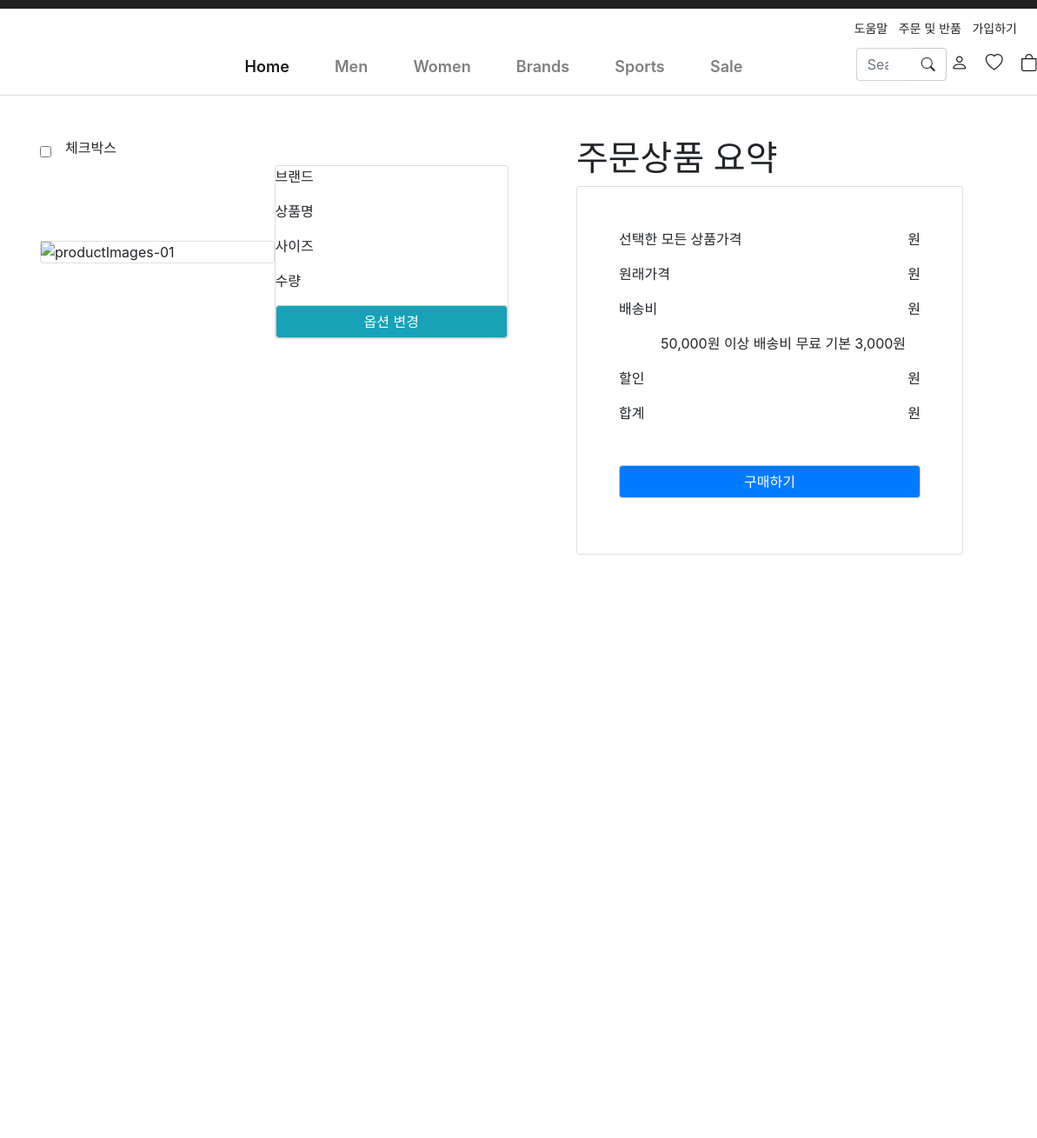
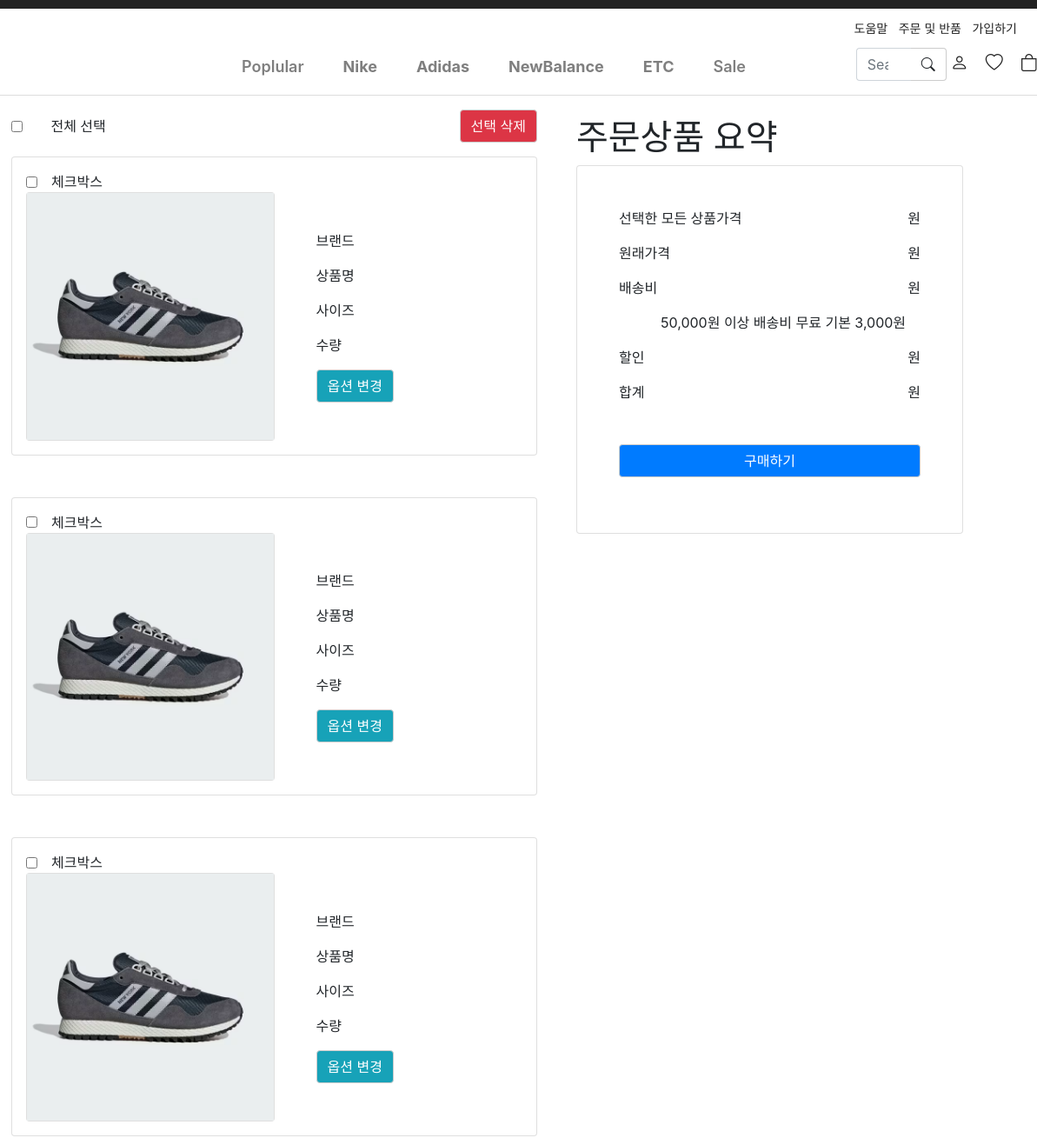
Before and after one commit to qsdcv301/ShoesShopProject, a plain HTML site: page Frontend/cart.html in a window 1280 px wide. Shown: the part 40-1349 px from the top of the page at 87% size, 87-1280 px from the left. Drawn offline with nearby package versions, Linux system fonts and the light colour scheme.

Commit message:
feat/cart.html 임시 디자인 제작 완료

```diff
--- a/Frontend/cart.html
+++ b/Frontend/cart.html
@@ -13,6 +13,7 @@
     <script src="js/bootstrap.min.js"></script>
     <script src="js/popper.min.js"></script>
     <script src="js/mainpage.js"></script>
+    <script src="js/script.js"></script>
 
     <style>
         a {
@@ -111,7 +112,9 @@
         .header-menu {
             background-color: #ddd;
             height: 500px;
-            display: none
+            display: none;
+            z-index: 999;
+
         }
 
         .btn {
@@ -132,8 +135,6 @@
 <body>
     <header>
         <div class="notice-container">
-            <span>공지사항</span>
-            <i class="bi bi-chevron-down ml-2"></i>
         </div>
         <nav class="navbar navbar-expand-lg navbar-light bg-white">
             <div class="container-fluid">
@@ -148,19 +149,19 @@
                 <div class="collapse navbar-collapse col-6 position-relative">
                     <ul class="navbar-nav mb-2 mb-lg-0 position-absolute">
                         <li class="nav-item ml-auto mr-auto">
-                            <a class="nav-link active" aria-current="page" href="#">Home</a>
+                            <a class="nav-link" href="#">Poplular</a>
                         </li>
                         <li class="nav-item ml-auto mr-auto">
-                            <a class="nav-link" href="#">Men</a>
+                            <a class="nav-link font-weight-bold" href="#">Nike</a>
                         </li>
                         <li class="nav-item ml-auto mr-auto">
-                            <a class="nav-link" href="#">Women</a>
+                            <a class="nav-link font-weight-bold" href="#">Adidas</a>
                         </li>
                         <li class="nav-item ml-auto mr-auto">
-                            <a class="nav-link" href="#">Brands</a>
+                            <a class="nav-link font-weight-bold" href="#">NewBalance</a>
                         </li>
                         <li class="nav-item ml-auto mr-auto">
-                            <a class="nav-link" href="#">Sports</a>
+                            <a class="nav-link font-weight-bold" href="#">ETC</a>
                         </li>
                         <li class="nav-item ml-auto mr-auto">
                             <a class="nav-link" href="#">Sale</a>
@@ -203,20 +204,29 @@
                 </div>
             </div>
         </nav>
-        <div class="header-menu"></div>
+        <div class="header-menu">
+
+        </div>
     </header>
     <div class="container">
         <div class="row">
             <div class="col-7">
-                <div class="products">
+                <div class="cart-option col-12 py-3 d-flex justify-content-between align-items-center">
+                    <input type="checkbox">
+                    <label for="selectCheck" class="ml-3 mb-0 w-75">전체 선택</label>
+                    <button class="btn btn-danger">선택 삭제</button>
+                </div>
+                <!-- 상품추가 되는곳 -->
+                <div class="products col-12">
                     <div class="d-flex flex-column">
-                        <div class="d-flex flex-row p-5 align-items-center flex-wrap">
+                        <div class="d-flex flex-row p-3 align-items-center flex-wrap card">
                             <input type="checkbox">
-                            <label for="selectCheck" class="ml-3 w-75">체크박스</label>
+                            <label for="selectCheck" class="ml-3 mb-0 w-75">체크박스</label>
                             <div class="card w-50">
-                                <img src="" alt="productImages-01">
+                                <img src="shoes_images/men/newyork/images/blue/newyork_blue_standard01.avif"
+                                    alt="productImages-01">
                             </div>
-                            <div class="card w-50">
+                            <div class="pl-5 w-50">
                                 <p>브랜드</p>
                                 <p>상품명</p>
                                 <p>사이즈</p>
@@ -226,10 +236,49 @@
                         </div>
                     </div>
                 </div>
+                <div class="products col-12">
+                    <div class="d-flex flex-column">
+                        <div class="d-flex flex-row p-3 mt-5 align-items-center flex-wrap card">
+                            <input type="checkbox">
+                            <label for="selectCheck" class="ml-3 mb-0 w-75">체크박스</label>
+                            <div class="card w-50">
+                                <img src="shoes_images/men/newyork/images/blue/newyork_blue_standard01.avif"
+                                    alt="productImages-01">
+                            </div>
+                            <div class="pl-5 w-50">
+                                <p>브랜드</p>
+                                <p>상품명</p>
+                                <p>사이즈</p>
+                                <p>수량</p>
+                                <button class="btn btn-info">옵션 변경</button>
+                            </div>
+                        </div>
+                    </div>
+                </div>
+                <div class="products col-12">
+                    <div class="d-flex flex-column">
+                        <div class="d-flex flex-row p-3 mt-5 align-items-center flex-wrap card">
+                            <input type="checkbox">
+                            <label for="selectCheck" class="ml-3 mb-0 w-75">체크박스</label>
+                            <div class="card w-50">
+                                <img src="shoes_images/men/newyork/images/blue/newyork_blue_standard01.avif"
+                                    alt="productImages-01">
+                            </div>
+                            <div class="pl-5 w-50">
+                                <p>브랜드</p>
+                                <p>상품명</p>
+                                <p>사이즈</p>
+                                <p>수량</p>
+                                <button class="btn btn-info">옵션 변경</button>
+                            </div>
+                        </div>
+                    </div>
+                </div>
+                <!-- 상품추가 되는곳 -->
             </div>
-            <div class="col-5" style="height: 3000px;">
+            <div class="col-5">
                 <div class="orders">
-                    <h1 class="pt-5">주문상품 요약</h1>
+                    <h1 class="pt-4">주문상품 요약</h1>
                     <div class="card">
                         <ul class="order-ul list-unstyled p-5">
                             <li>
@@ -255,7 +304,7 @@
             </div>
         </div>
     </div>
-    <footer class="container-fluid">
+    <footer class="container-fluid mt-5">
         <div class="container-fluid bg-dark">
             <div class="copyright text-center pt-5 pb-2">
                 <div class="footer-subnav pb-5">
```
